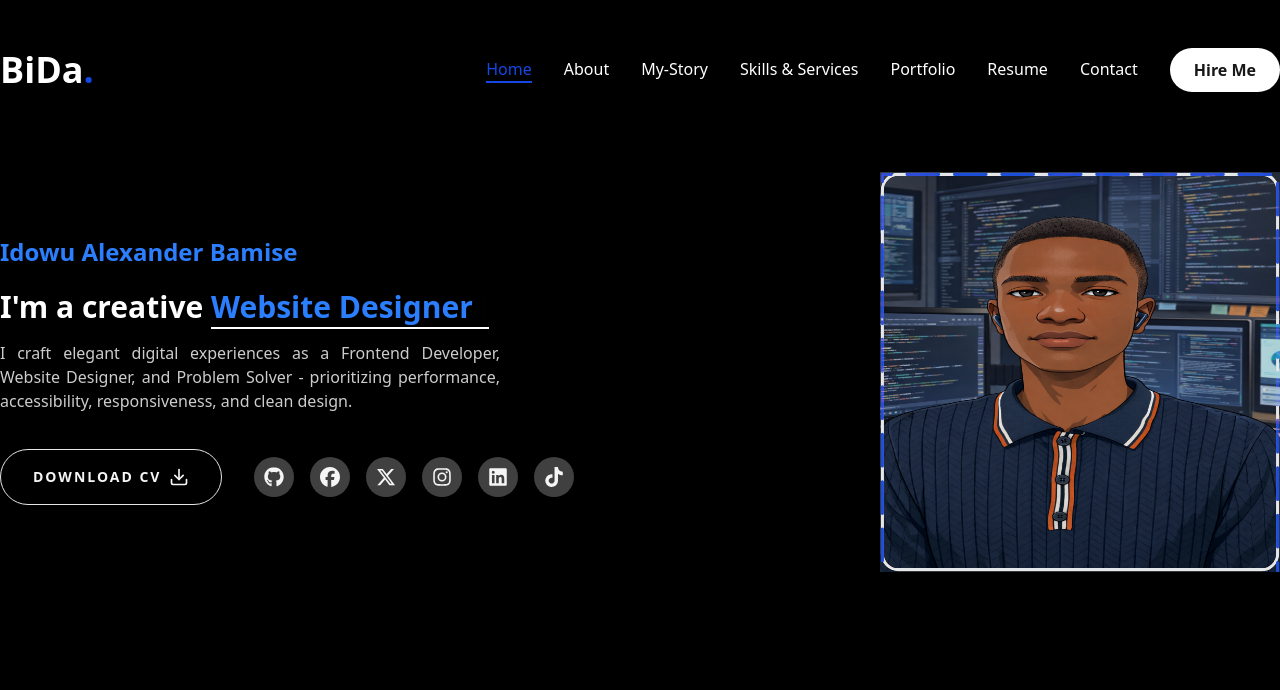
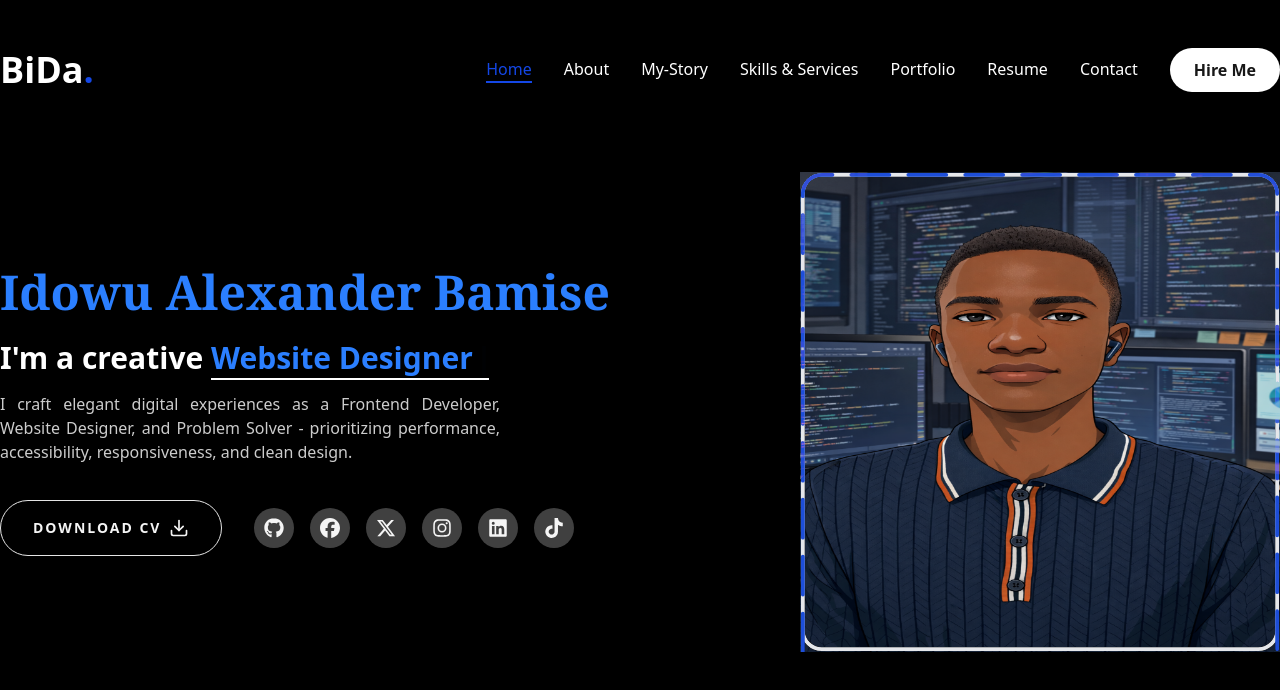
Before and after one commit to Bida3443/Bida-dev, a Next.js app: page / in a window 1280 px wide. Shown: the top 690 px of the page. Built offline with nearby package versions, Linux system fonts and the light colour scheme.

Commit message:
My Porfolio

```diff
--- a/app/page.tsx
+++ b/app/page.tsx
@@ -12,7 +12,7 @@ export default function Home() {
         <div className="flex flex-col xl:flex-row md:flex-row items-center justify-between xl:pt-8 xl:pb-24">
           <div className="text-center xl:text-left order-2 xl:order-0">
 
-            <h1 className="lg:h1 h3 mb-6 text-blue-500 ">Idowu Alexander Bamise</h1>
+            <h1 className="lg:text-5xl font-serif font-semibold text-[25px] mb-6 text-blue-500 ">Idowu Alexander Bamise</h1>
             <span className="text-xl mb-20">
               <HeroTitle/>
             </span>
--- a/components/Photo.tsx
+++ b/components/Photo.tsx
@@ -14,7 +14,7 @@ export default function Photo () {
              transition:
              {delay: 2, duration: 0.4, ease: "easeIn"},
         }}>
-                <div className="lg:w-100 w-70 lg:h-100 h-70 mix-blend-lighten absolute">
+                <div className="lg:w-120 w-80 lg:h-120 h-80 mix-blend-lighten absolute">
                     <Image
             src={Bida}
             // fill
@@ -30,7 +30,7 @@ export default function Photo () {
             </motion.div>
 
             <motion.svg
-  className="lg:w-100 w-70 lg:h-100 h-70"
+  className="lg:w-120 w-80 lg:h-120 h-80"
   fill="transparent"
   viewBox="0 0 506 506"
   xmlns="http://www.w3.org/2000/svg"
@@ -52,7 +52,7 @@ export default function Photo () {
     y="3"
     width="500"
     height="600"
-    rx="0"
+    rx="20"
     stroke="#1D4ED8"
     strokeWidth="4"
     strokeLinecap="round"
```
